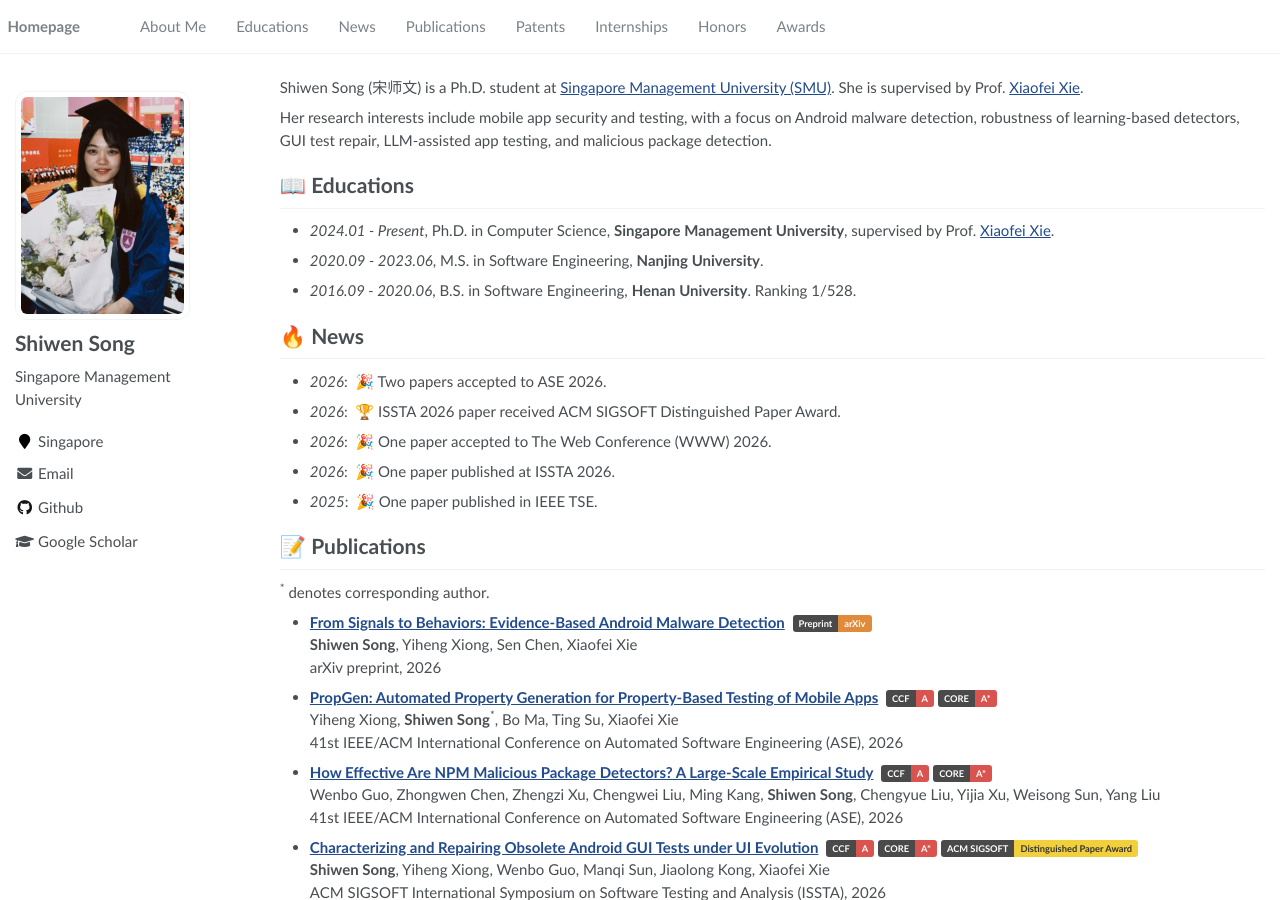
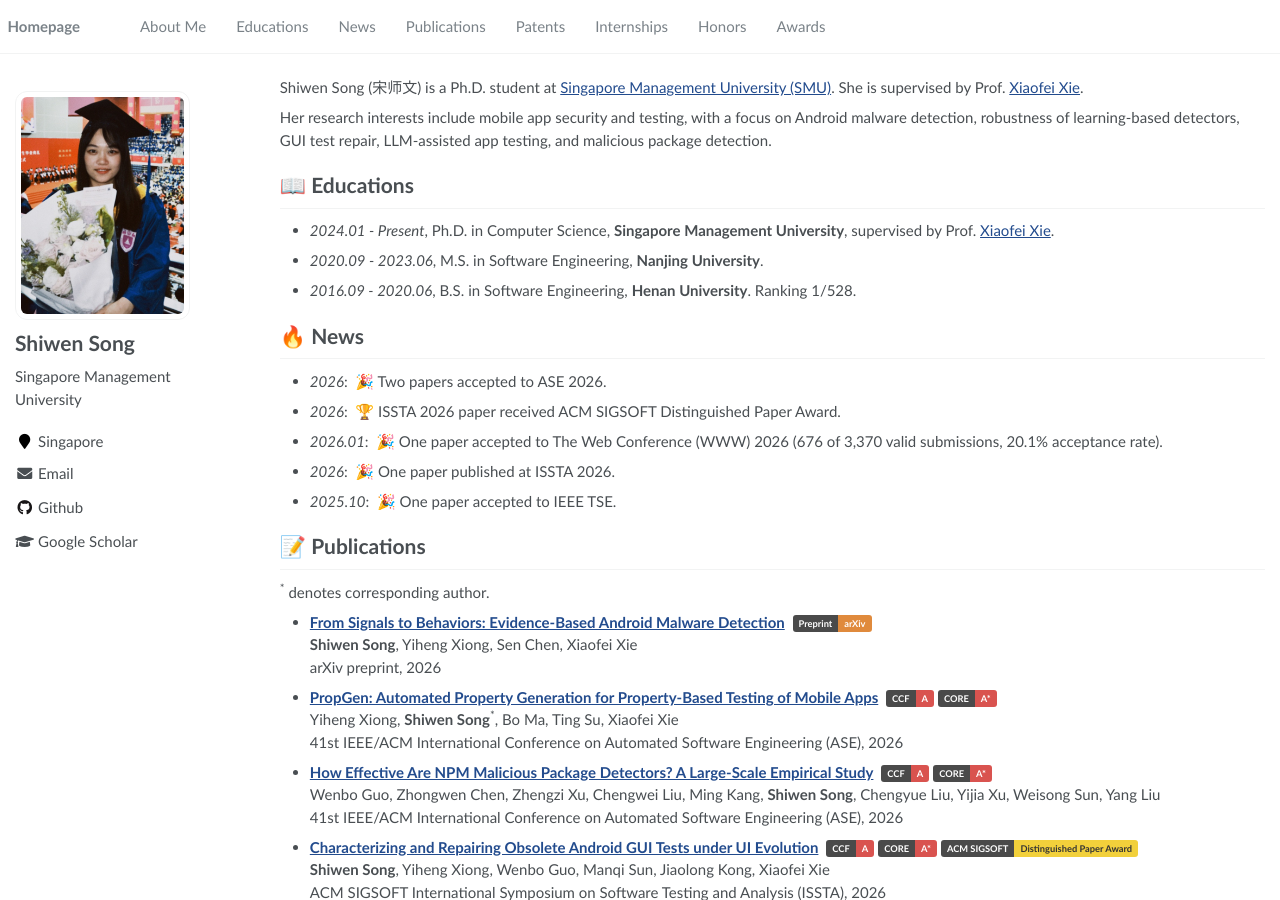
Before and after one commit to shiwen-song/shiwen-song.github.io, a Jekyll site: the page built from _pages/about.md, in a window 1280 px wide and 900 px high. Built offline with Jekyll 4.4.1, drawn with Linux system fonts in a browser that asks for light colours.

Commit message:
News: add months and WWW acceptance rate
Co-Authored-By: Claude Sonnet 5.5 <noreply@anthropic.com>

```diff
--- a/_pages/about.md
+++ b/_pages/about.md
@@ -29,9 +29,9 @@ Her research interests include mobile app security and testing, with a focus on
 # 🔥 News
 - *2026*: &nbsp;🎉 Two papers accepted to ASE 2026.
 - *2026*: &nbsp;🏆 ISSTA 2026 paper received ACM SIGSOFT Distinguished Paper Award.
-- *2026*: &nbsp;🎉 One paper accepted to The Web Conference (WWW) 2026.
+- *2026.01*: &nbsp;🎉 One paper accepted to The Web Conference (WWW) 2026 (676 of 3,370 valid submissions, 20.1% acceptance rate).
 - *2026*: &nbsp;🎉 One paper published at ISSTA 2026.
-- *2025*: &nbsp;🎉 One paper published in IEEE TSE.
+- *2025.10*: &nbsp;🎉 One paper accepted to IEEE TSE.
 
 # 📝 Publications
 <sup>&#42;</sup> denotes corresponding author.
```
